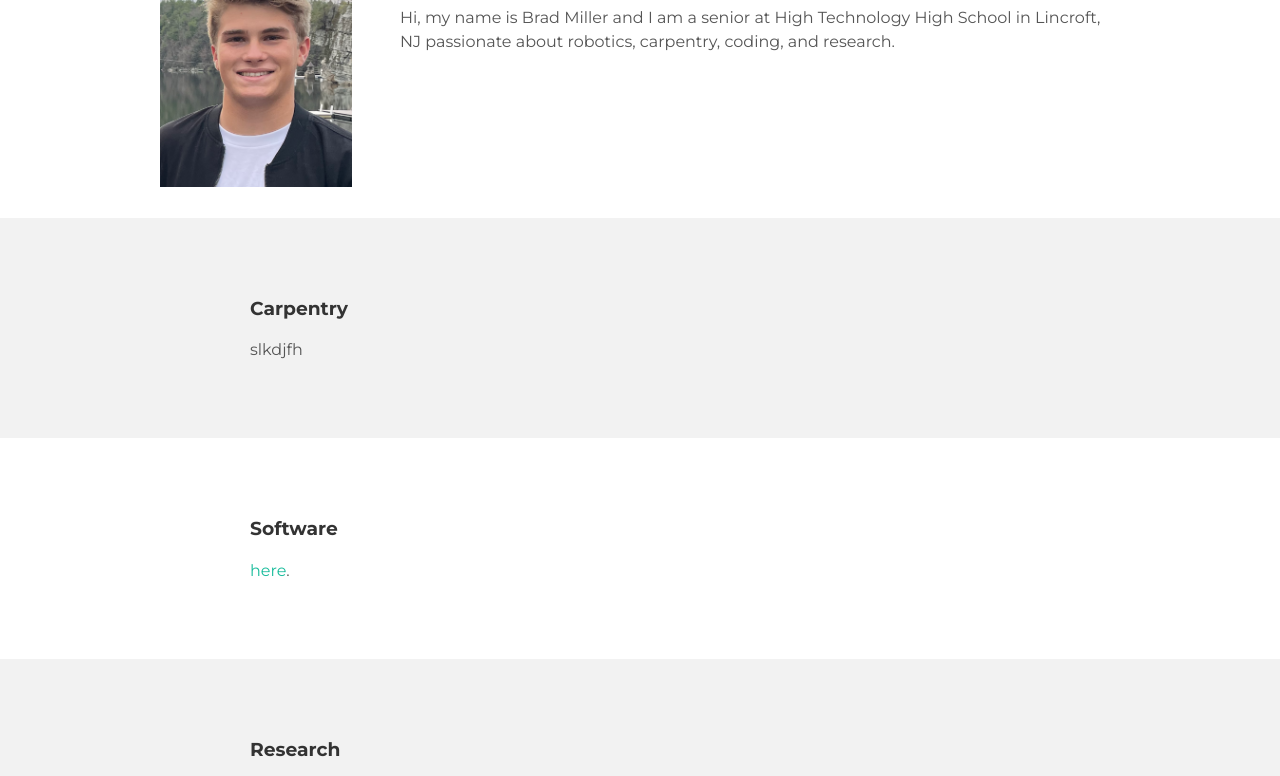
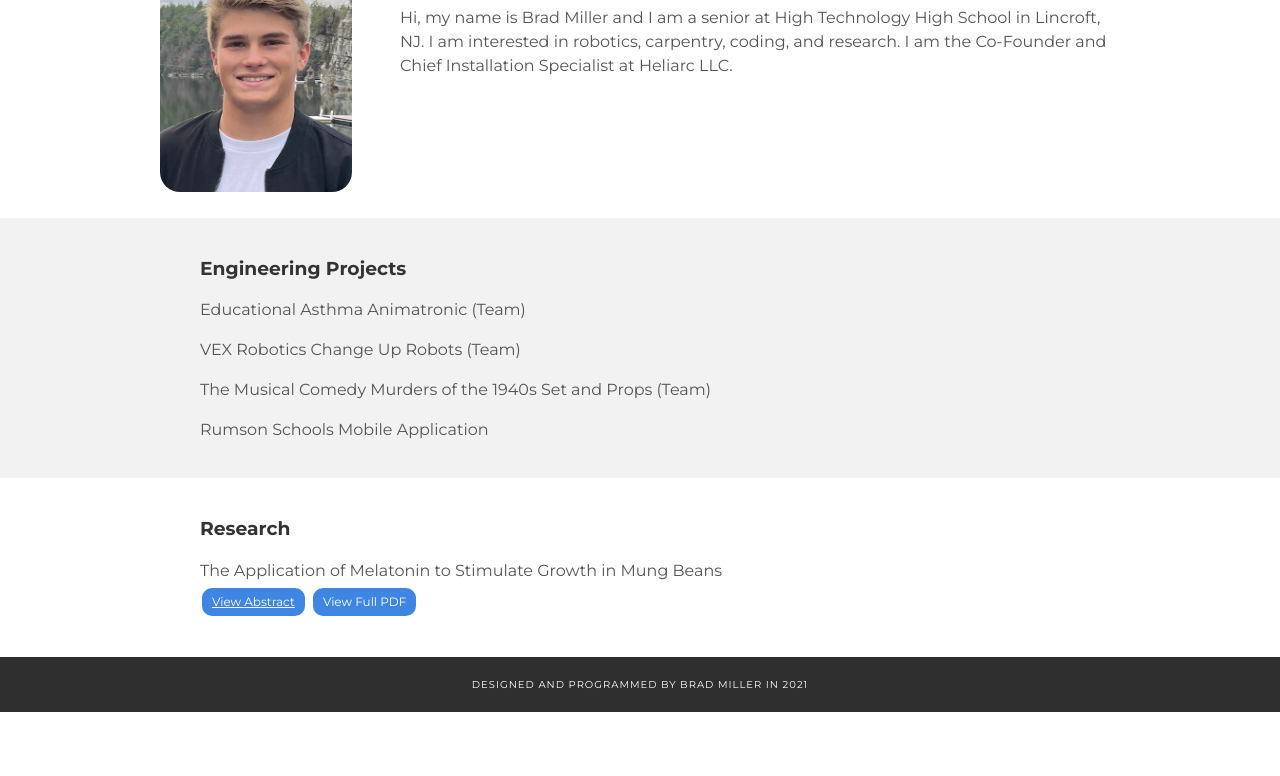
Before and after one commit to bradmiller555/bradmiller555.github.io, a plain HTML site: page index.html in a window 1280 px wide. Shown: the part 167-943 px from the top of the page. After the commit the page ends 879 px from the top, so only its background shows below. Drawn offline with Linux system fonts and the light colour scheme.

Commit message:
commit on 'main'

```diff
--- a/index.html
+++ b/index.html
@@ -22,38 +22,33 @@
         </div>
         <div id="about-me">
           <h1>About Me</h1>
-          <p>Hi, my name is Brad Miller and I am a senior at High Technology High School in Lincroft, NJ passionate about robotics, carpentry, coding, and research.
-
+          <p>Hi, my name is Brad Miller and I am a senior at High Technology High School in Lincroft, NJ. I am interested in robotics, carpentry, coding, and research.
+            I am the Co-Founder and Chief Installation Specialist at Heliarc LLC.
           </p>
         </div>
       </div>
     </div>
     <div id="content">
-      <div class="post-container">
-        <div class="post">
-          <h3 class="post-title">Carpentry</h3>
-          <div class="post-content">
-            <p>slkdjfh</p>
-            <p><a href="https://www.youtube.com/watch?v=55Rd4DgzjMM&list=LLmapc2bJUwMVd-GwdjTviDg&index=51&t=0s"></a></p>
+      <div class="subject-container">
+        <div class="subject">
+          <h3 class="subject-title">Engineering Projects</h3>
+          <div class="subject-content">
+            <p>Educational Asthma Animatronic (Team)</p>
+            <p>VEX Robotics Change Up Robots (Team)</p>
+            <p>The Musical Comedy Murders of the 1940s Set and Props (Team)</p>
+            <p>Rumson Schools Mobile Application</p>
           </div>
         </div>
       </div>
-      <div class="post-container">
-        <div class="post">
-          <h3 class="post-title">Software</h3>
-          <div class="post-content">
+      <div class="subject-container">
+       <div class="subject">
+          <h3 class="subject-title">Research</h3>
+          <div class="subject-content">
             <p>
-              <a href="https://mcriblocator.com">here</a>.
-            </p>
-          </div>
-        </div>
-      </div>
-      <div class="post-container">
-       <div class="post">
-          <h3 class="post-title">Research</h3>
-          <div class="post-content">
-            <p>
-              <a href="https://mcriblocator.com">here</a>.
+              The Application of Melatonin to Stimulate Growth in Mung Beans
+              <br>
+              <a href="abstract.pdf" target="_blank">View Abstract</a>
+              <a>View Full PDF</a>
             </p>
           </div>
         </div>
--- a/styles.css
+++ b/styles.css
@@ -69,6 +69,8 @@ body{
 
 #about img{
   width: 100%;
+  margin-top: 5px;
+  border-radius: 20px;
 }
 
 .container{
@@ -76,18 +78,32 @@ body{
   margin:0 auto;
 }
 
-.post{
-  max-width: 800px;
+.subject{
+  max-width: 900px;
   margin: 0 auto;
-  padding: 60px 0;
+  padding: 20px 0;
 }
 
-.post-container{
+.subject-container{
   padding-left: 20px;
 }
 
-.post-container:nth-child(odd){
+.subject-container:nth-child(odd){
   background-color: #f2f2f2;
+}
+
+.subject-content a{
+  font-size: 12px;
+  display: inline-block;
+  background-color: #3f86e2;
+  padding: 5px 10px;
+  color: white;
+  margin: 5px 2px;
+  border-radius: 10px;
+}
+
+.subject-content a:hover{
+  color: #222;
 }
 
 h1, h2, h3, h4{
@@ -110,12 +126,3 @@ p{
   text-align: center;
   font-size: 10px;
 }
-
-a{
-  color: #1abc9c;
-  text-decoration: none;
-}
-
-a:hover{
-  color: #F6A623;
-}
```
Also changed, not shown: 2 other files.
